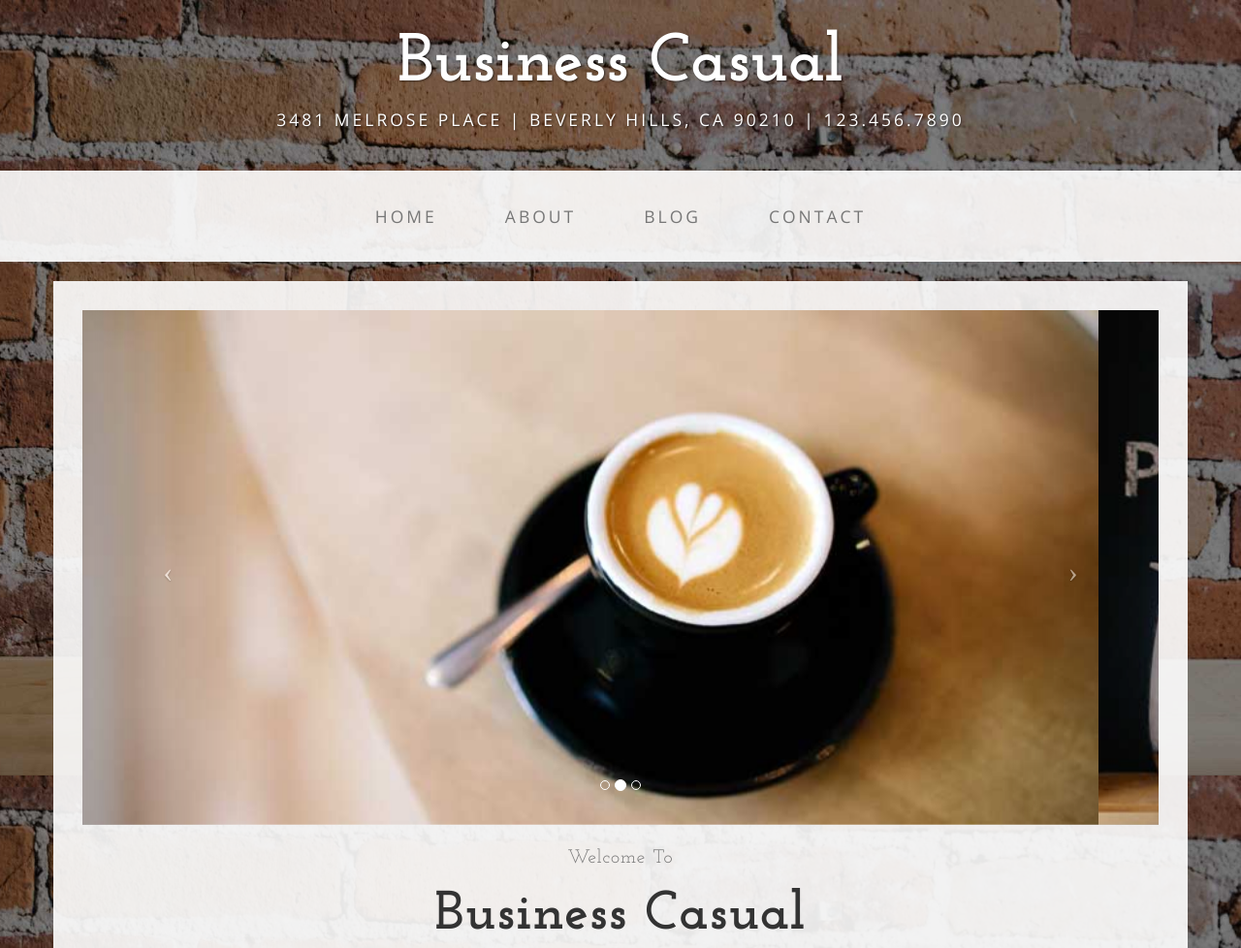
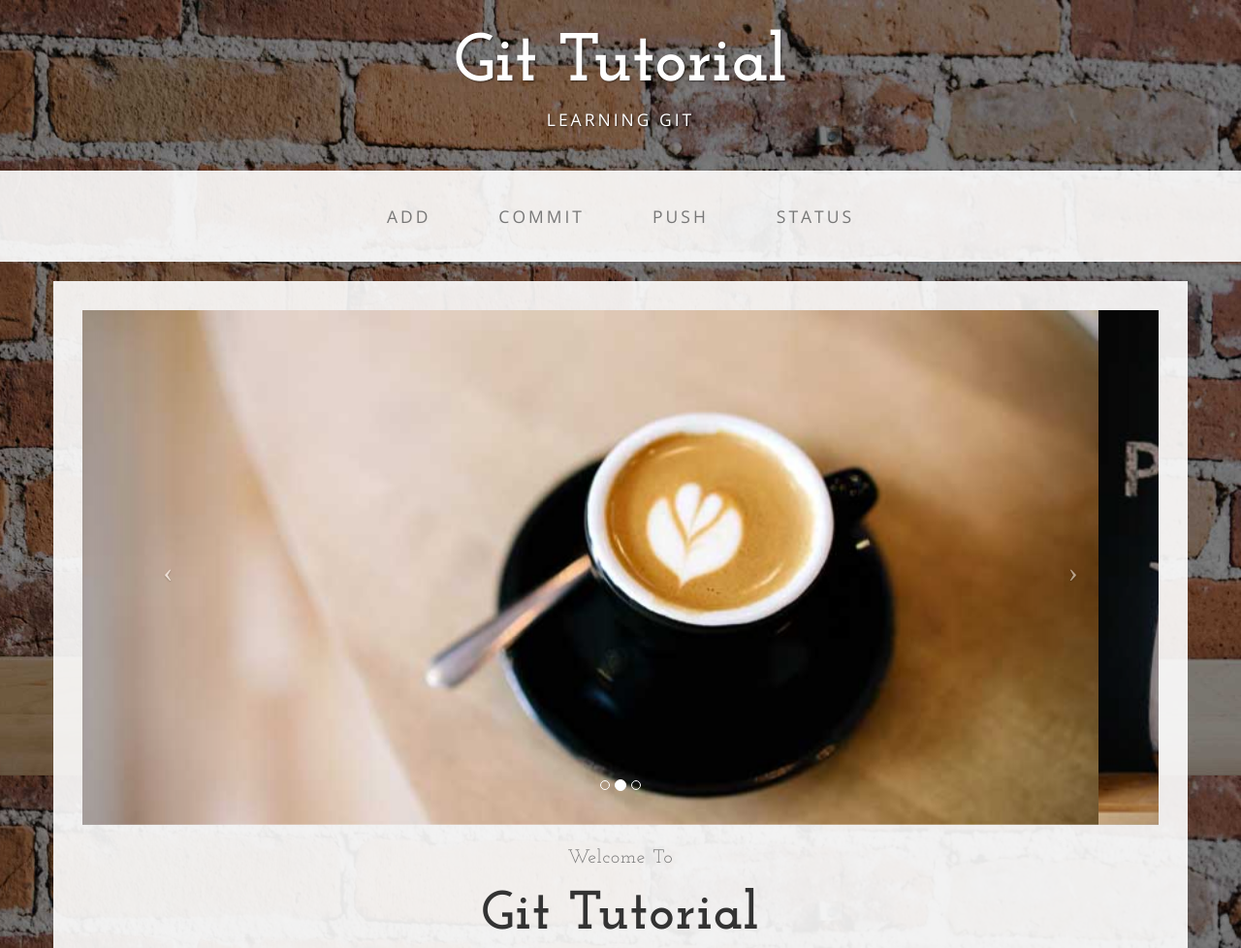
Before and after one commit to Thelegendbowler/Appsandstuff, a plain HTML site: page index.html in a window 1280 px wide. Shown: the top 978 px of the page at 97% size. Drawn offline with nearby package versions, Linux system fonts and the light colour scheme.

Commit message:
Changed title, subtitle, and navbar items

```diff
--- a/index.html
+++ b/index.html
@@ -9,7 +9,7 @@
     <meta name="description" content="">
     <meta name="author" content="">
 
-    <title>Business Casual - Start Bootstrap Theme</title>
+    <title>Git Tutorial</title>
 
     <!-- Bootstrap Core CSS -->
     <link href="css/bootstrap.min.css" rel="stylesheet">
@@ -32,8 +32,8 @@
 
 <body>
 
-    <div class="brand">Business Casual</div>
-    <div class="address-bar">3481 Melrose Place | Beverly Hills, CA 90210 | 123.456.7890</div>
+    <div class="brand">Git Tutorial</div>
+    <div class="address-bar">Learning GIT</div>
 
     <!-- Navigation -->
     <nav class="navbar navbar-default" role="navigation">
@@ -47,22 +47,22 @@
                     <span class="icon-bar"></span>
                 </button>
                 <!-- navbar-brand is hidden on larger screens, but visible when the menu is collapsed -->
-                <a class="navbar-brand" href="index.html">Business Casual</a>
+                <a class="navbar-brand" href="index.html">Git Tutorial</a>
             </div>
             <!-- Collect the nav links, forms, and other content for toggling -->
             <div class="collapse navbar-collapse" id="bs-example-navbar-collapse-1">
                 <ul class="nav navbar-nav">
                     <li>
-                        <a href="index.html">Home</a>
+                        <a href="index.html">Add</a>
                     </li>
                     <li>
-                        <a href="about.html">About</a>
+                        <a href="about.html">Commit</a>
                     </li>
                     <li>
-                        <a href="blog.html">Blog</a>
+                        <a href="blog.html">Push</a>
                     </li>
                     <li>
-                        <a href="contact.html">Contact</a>
+                        <a href="contact.html">Status</a>
                     </li>
                 </ul>
             </div>
@@ -108,7 +108,7 @@
                     <h2 class="brand-before">
                         <small>Welcome to</small>
                     </h2>
-                    <h1 class="brand-name">Business Casual</h1>
+                    <h1 class="brand-name">Git Tutorial</h1>
                     <hr class="tagline-divider">
                     <h2>
                         <small>By
```
